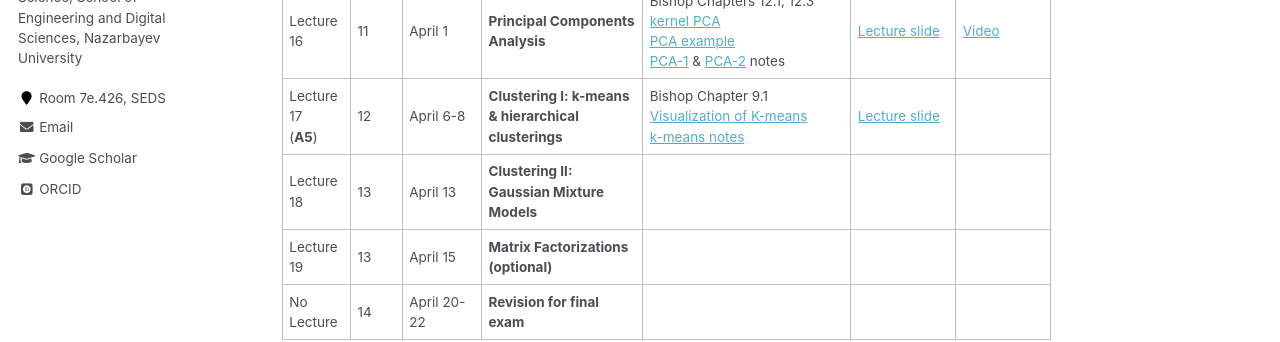
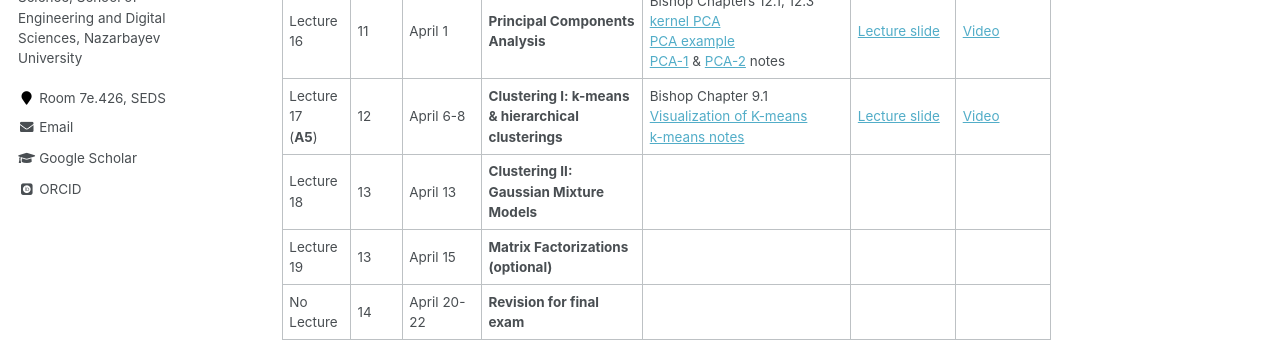
Before and after one commit to tunguyen87/seds-ml, a Jekyll site: the page built from _pages/Lecture.md, in a window 1280 px wide and 900 px high, scrolled down 1552 px. Shown: the part 358-700 px from the top of the window. Built offline with Jekyll 4.4.1, drawn with Linux system fonts in a browser that asks for light colours; some web fonts are replaced.

Commit message:
Update Lecture.md

```diff
--- a/_pages/Lecture.md
+++ b/_pages/Lecture.md
@@ -37,7 +37,7 @@ Last day of classes: April 23
 | No Lecture   |       |March 23-25   |    **Additional readings**               | [Matrix calculus](https://drive.google.com/drive/folders/1333Nyf4ch13JF2EP5c1CjV7eqcYPEuxl?usp=sharing) <br> [A3-writing-solution](https://drive.google.com/file/d/1yI3itYhVueS_iE-9vppZePc0FkJtkw_h/view?usp=sharing) <br> [Backprop-practice](https://drive.google.com/file/d/18QoGY2v1vx-zctd2yq9vMYn9i5dqNj26/view?usp=sharing)         |          |              |
 | Lecture 15   |   11  |March 30 |    **Training Neural Network - part II**                  |          | [Lecture slide](https://drive.google.com/file/d/1xAIO6C2YtozibELAdrxthm1YkZ4J7DhG/view?usp=sharing)         | [Video](https://youtu.be/OhyIR174IPw) <br>[Tutorial 8](https://drive.google.com/file/d/1kXvlY0H4wHe80XfhAOzLuPEPciBdRhLi/view?usp=sharing)         |
 | Lecture 16   |   11  |April 1  |    **Principal Components Analysis**   | Bishop Chapters 12.1, 12.3 <br>  [kernel PCA](https://drive.google.com/file/d/1-61CrswoeT-RFkKg1nFopRfkZTOE61EN/view?usp=sharing) <br> [PCA example](https://drive.google.com/file/d/16c094HG9KT0_1saOMht3HihoO_ObOQPx/view?usp=sharing)  <br>[PCA-1](https://drive.google.com/file/d/1G4xVRmwGSNTXxIDcoM7Bn47EK_9QJkt6/view?usp=sharing) & [PCA-2](https://drive.google.com/file/d/1NxpzJf2WIELADuDyDO3Qzg2xQvHpGhaX/view?usp=sharing) notes     |  [Lecture slide](https://drive.google.com/file/d/1vh3V8gvUFutozA9p4jZQK_VunUKCDl83/view?usp=sharing)        |  [Video](https://youtu.be/ggoePgQZOKo) |
-| Lecture 17<br>(**A5**)   |   12   |April 6-8  |   **Clustering I: k-means & hierarchical clusterings**   |  Bishop Chapter 9.1 <br>[Visualization of K-means](https://www.naftaliharris.com/blog/visualizing-k-means-clustering/) <br>[k-means notes](https://drive.google.com/file/d/1_IuuIM7sRi_vAYB1TZz_R3l5kkm0FjDv/view?usp=sharing) | [Lecture slide](https://drive.google.com/file/d/1F32hutMbojal7pxgXQxd3seh-ZZy0njj/view?usp=sharing)        |              |
+| Lecture 17<br>(**A5**)   |   12   |April 6-8  |   **Clustering I: k-means & hierarchical clusterings**   |  Bishop Chapter 9.1 <br>[Visualization of K-means](https://www.naftaliharris.com/blog/visualizing-k-means-clustering/) <br>[k-means notes](https://drive.google.com/file/d/1_IuuIM7sRi_vAYB1TZz_R3l5kkm0FjDv/view?usp=sharing) | [Lecture slide](https://drive.google.com/file/d/1F32hutMbojal7pxgXQxd3seh-ZZy0njj/view?usp=sharing)        |   [Video](https://youtu.be/1PLl9b8wMEU)        |
 | Lecture 18   |   13   |April 13    |   **Clustering II: Gaussian Mixture Models**      |                    |          |              |
 | Lecture 19   |   13   |April 15    |   **Matrix Factorizations (optional)**                    |                    |          |              |
 | No Lecture    |   14   |April 20-22    |  **Revision for final exam**                     |                    |          |              |
```
